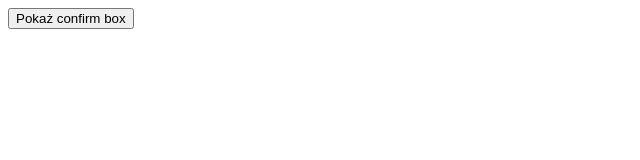
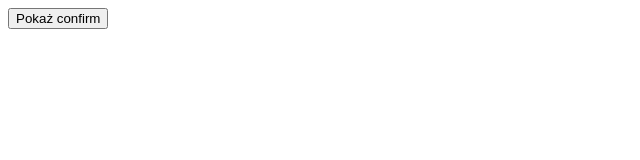
Before and after one commit to Sz69/zaddom, a plain HTML site: page confirm.html in a window 1280 px wide. Shown: the full height of the page, 0-640 px from the left. Drawn offline with Linux system fonts and the light colour scheme.

Commit message:
Update confirm.html

```diff
--- a/confirm.html
+++ b/confirm.html
@@ -12,9 +12,10 @@
 </script>
 </head>
 <body>
- <input type="button" onclick="show_confirm()" value="Pokaż confirm box" />
+ <input type="button" onclick="show_confirm()" value="Pokaż confirm" />
 </body>
 </html>
 <!--Zastosowanie:
-Prosty sposob na uzyskanie od uzytkownika potwierdzenia lub odrzucenia danej akcji. Gdy uzytkownik kliknie OK to funkcja zwara
+Prosty sposob na uzyskanie od uzytkownika potwierdzenia lub odrzucenia danej akcji.
+Gdy uzytkownik kliknie OK to funkcja daje wartość true, a jeżeli anuluj to zwraca wartość false
 Szymon Gałkowski 3F-->
```
